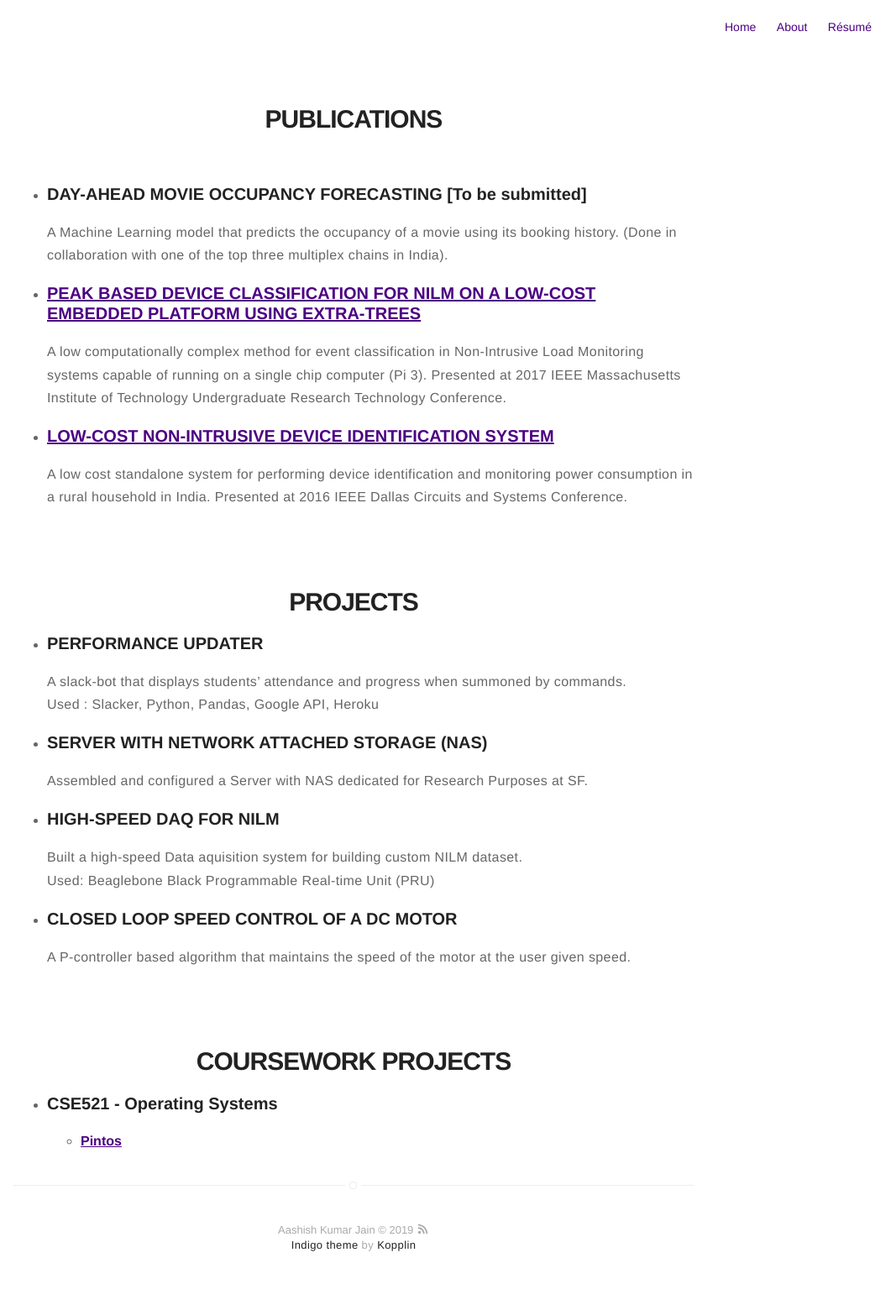
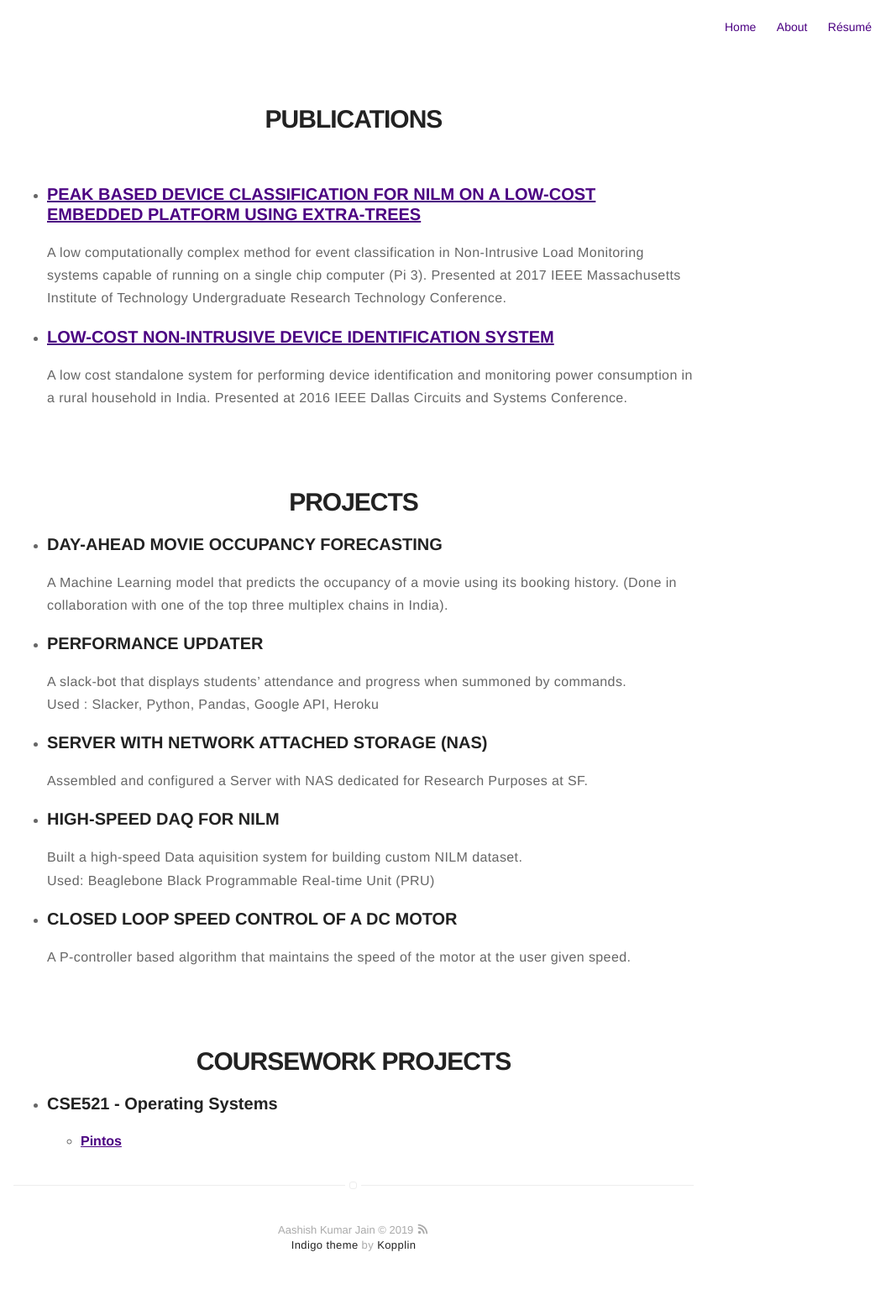
Before and after one commit to aashish-jain/aashish-jain.github.io, a Jekyll site: the page built from research.md, in a window 1280 px wide. Shown: the whole page at 84% size, without its empty margins (219-1280 px from the left). Built offline with Jekyll 4.4.1, drawn with Linux system fonts in a browser that asks for light colours; emoji names are drawn with the system emoji font.

```diff
--- a/_includes/nav.html
+++ b/_includes/nav.html
@@ -32,7 +32,8 @@
 
         {% if site.resume == true %}
             <li class="item">
-                <a class="link" href="{% if site.resume-external %}{{ site.resume-url }}{% else %}{{ site.url }}/{{ site.resume-url }}{% endif %}">Résumé</a>
+                <!-- <a class="link" href="{% if site.resume-external %}{{ site.resume-url }}{% else %}{{ site.url }}/{{ site.resume-url }}{% endif %}">Résumé</a> -->
+                <a class="link" href="{{ site.url }}/assets/docs/Resume.pdf">Résumé</a>
             </li>
         {% endif %}
     </ul>
--- a/research.html
+++ b/research.html
@@ -1,6 +1,6 @@
 ---
 layout: page
-title: Research
+title: Projects
 ---
 <section class="list">
     {% for post in site.posts %}
--- a/research.md
+++ b/research.md
@@ -6,12 +6,6 @@ layout: page
 <h1>PUBLICATIONS</h1>
 
 <ul>
-    <li>
-        <h3>DAY-AHEAD MOVIE OCCUPANCY FORECASTING [To be submitted]</h3>
-        <p>
-        A Machine Learning model that predicts the occupancy of a movie using its booking history. (Done in collaboration with one of the top three multiplex chains in India).
-        </p>
-    </li>
     <li>
         <h3><a href='http://ieeexplore.ieee.org/document/8284200/'>PEAK BASED DEVICE CLASSIFICATION FOR NILM ON A LOW-COST EMBEDDED PLATFORM USING EXTRA-TREES</a></h3>
         <p> A low computationally complex method for event classification in Non-Intrusive Load Monitoring systems capable of running on a single chip computer (Pi 3). Presented at  2017 IEEE Massachusetts Institute of Technology Undergraduate Research Technology Conference.</p>
@@ -28,6 +22,12 @@ layout: page
 <center><h1>PROJECTS</h1></center>
 
 <ul>
+    <li>
+        <h3>DAY-AHEAD MOVIE OCCUPANCY FORECASTING</h3>
+        <p>
+        A Machine Learning model that predicts the occupancy of a movie using its booking history. (Done in collaboration with one of the top three multiplex chains in India).
+        </p>
+    </li>
     <li><h3>PERFORMANCE UPDATER</h3>
     <p>A slack-bot that displays students’ attendance and progress when summoned by commands.<br>
     Used : Slacker, Python, Pandas, Google API, Heroku</p>
```
Also changed, not shown: 11 other files.
